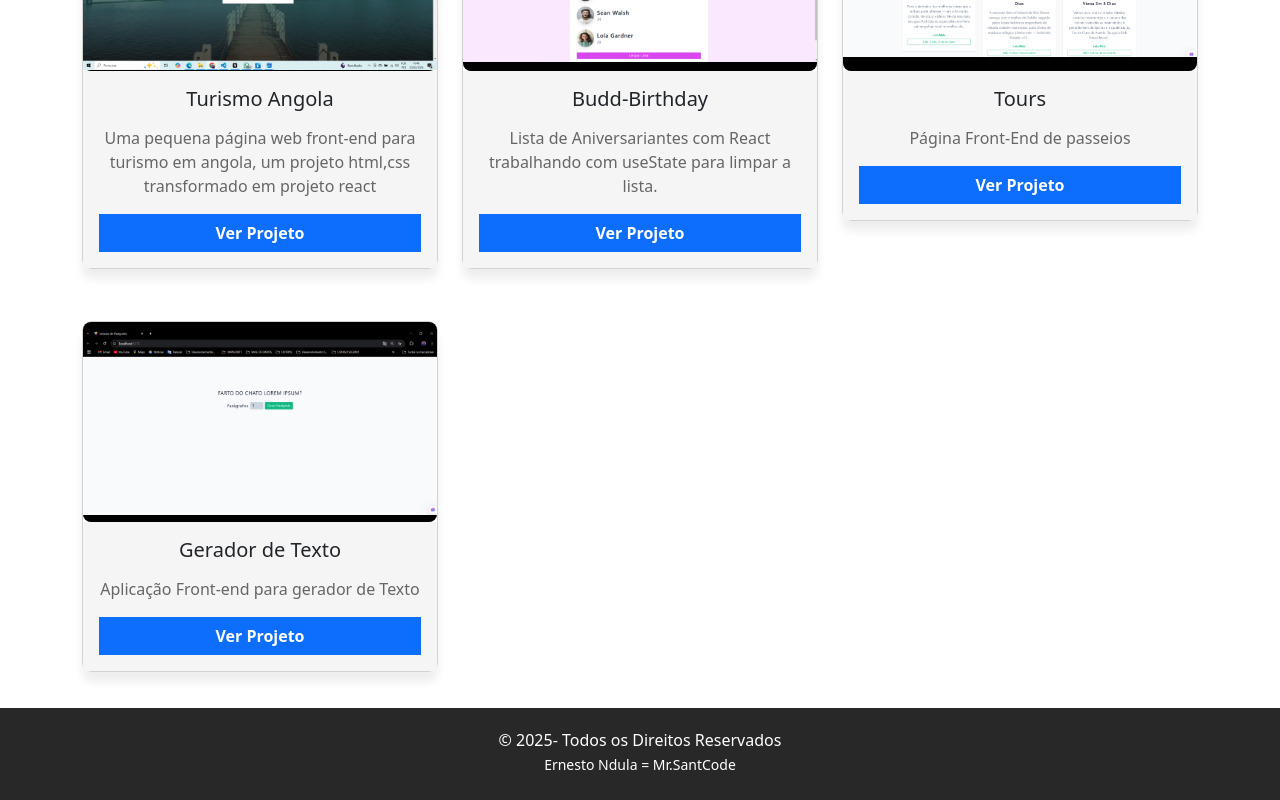
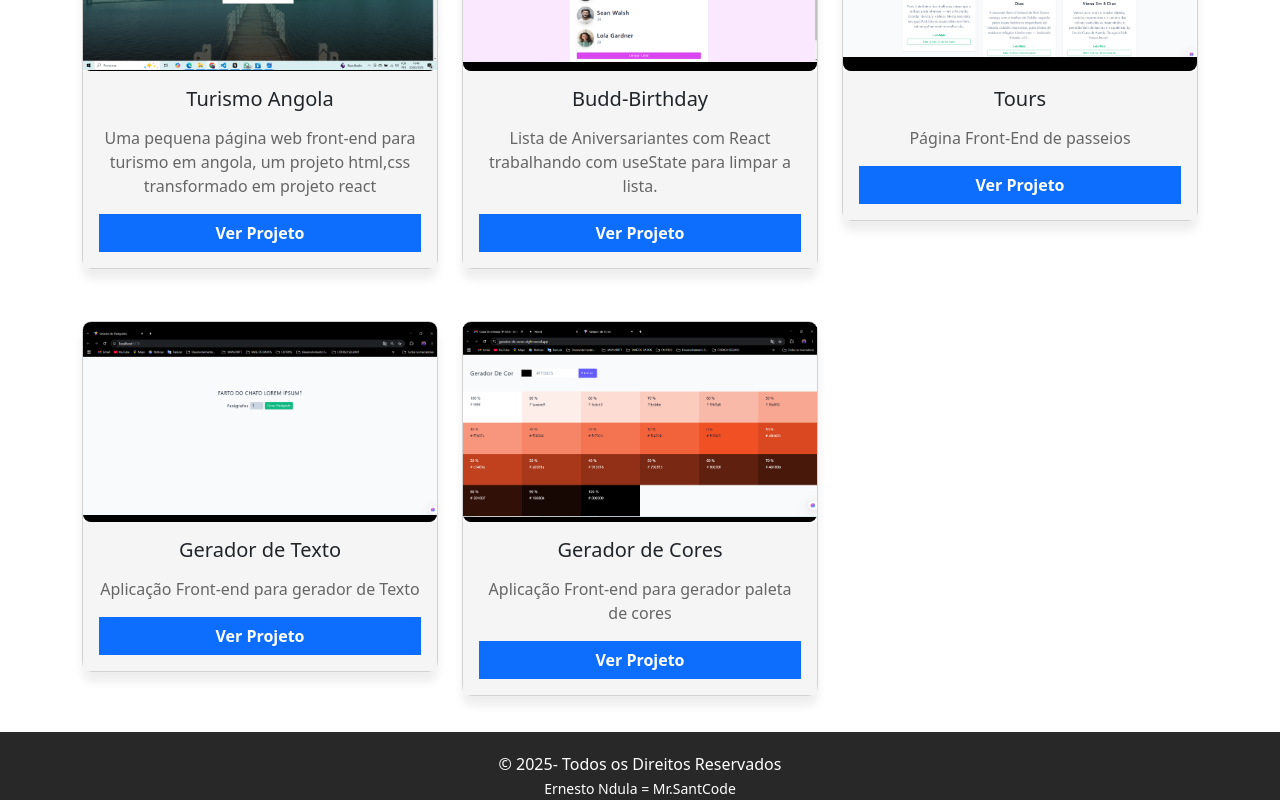
Before and after one commit to ernestondula12/Arsenal-projetos, a React (Create React App) app: page / in a window 1280 px wide. Shown: the part 1278-2078 px from the top of the page. Before the commit the page ends 2054 px from the top, so only its background shows below. Built offline with nearby package versions, Linux system fonts and the light colour scheme.

Commit message:
Adicionamos o projeto Gerador de Paleta de cores

```diff
--- a/src/data.js
+++ b/src/data.js
@@ -69,6 +69,13 @@ const projetos = [
     description: 'Aplicação Front-end para gerador de Texto',
     site: "https://gerador-lore-impsum.vercel.app/"
   },
+  {
+    id: 11,
+    title: "Gerador de Cores",
+    img: "./images/GeradorCor.png",
+    description: 'Aplicação Front-end para gerador paleta de cores',
+    site: "https://gerador-de-cores-eight.vercel.app/"
+  },
   ]
 
   export default projetos;
```
Also changed, not shown: public/images/GeradorCor.png (added).
